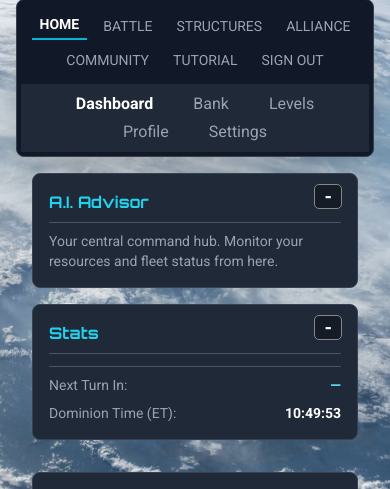
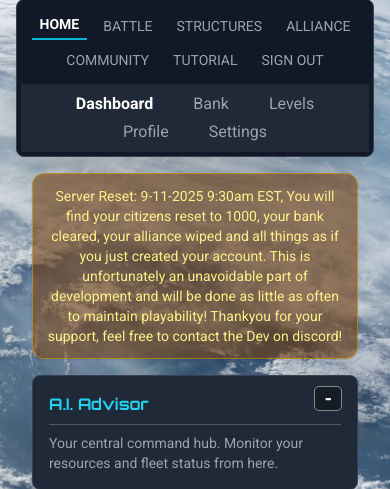
Before and after one commit to mungus451/Stellar-Dominion-Game, a PHP site: page /template/pages/dashboard.php in a window 390 px wide. Shown: the part 129-618 px from the top of the page. Run offline with PHP 8.4, Linux system fonts and the light colour scheme; data that the repository does not hold is empty; some libraries are stand-ins or nearby versions.

Commit message:
reset message

```diff
--- a/Stellar-Dominion/template/pages/dashboard.php
+++ b/Stellar-Dominion/template/pages/dashboard.php
@@ -199,6 +199,11 @@ include_once __DIR__ . '/../includes/header.php';
 
 // (Optional) We keep the connection open; footer doesn’t require DB, but other includes might.
 ?>
+                <div class="lg:col-span-4">
+                    <div class="rounded-xl border border-yellow-500/50 bg-yellow-900/60 p-3 md:p-4 shadow text-yellow-200 text-sm md:text-base text-center">
+                        Server Reset: 9-11-2025 9:30am EST, You will find your citizens reset to 1000, your bank cleared, your alliance wiped and all things as if you just created your account. This is unfortunately an unavoidable part of development and will be done as little as often to maintain playability! Thankyou for your support, feel free to contact the Dev on discord!
+                    </div>
+                </div>
 
                 <aside class="lg:col-span-1 space-y-4">
                     <?php
```
